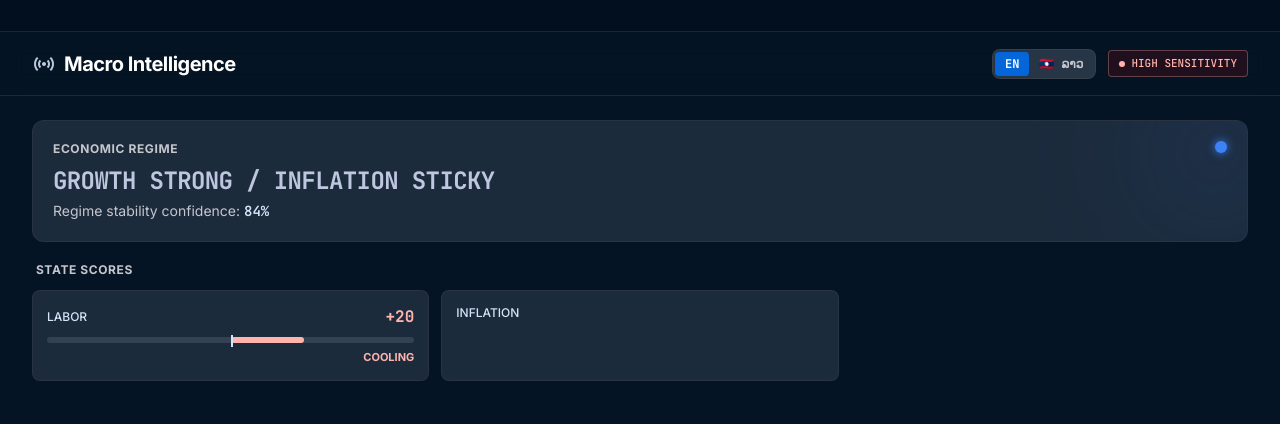
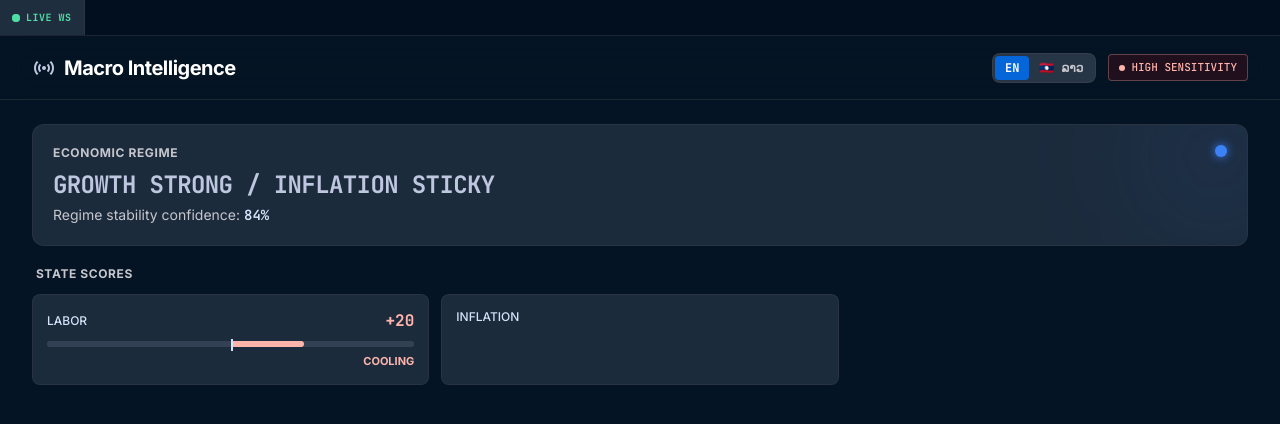
Before and after one commit to nickstartup101/Macro-Intelligence, a website: page public/index.html in a window 1280 px wide. Drawn offline with nearby package versions, Linux system fonts and the light colour scheme.

Commit message:
Update index.html

```diff
--- a/public/index.html
+++ b/public/index.html
@@ -71,12 +71,24 @@
 </head>
 <body class="antialiased min-h-screen pb-24 md:pb-8 selection:bg-secondary-container selection:text-on-secondary-container">
 
-    <!-- 1. LIVE MARQUEE TICKER TAPE -->
-    <div class="ticker-wrap h-8 border-b border-outline-variant/40 flex items-center sticky top-0 z-50">
+    <!-- LIVE REAL-TIME STREAMING TICKER TAPE -->
+<div class="ticker-wrap h-9 border-b border-outline-variant/40 flex items-center sticky top-0 z-50 bg-[#010f1f]">
+    <div class="flex items-center px-3 bg-surface-container-highest/80 border-r border-outline-variant/30 h-full z-10 shrink-0 gap-1.5">
+        <span class="relative flex h-2 w-2">
+            <span id="ws-pulse" class="animate-ping absolute inline-flex h-full w-full rounded-full bg-tertiary opacity-75"></span>
+            <span id="ws-dot" class="relative inline-flex rounded-full h-2 w-2 bg-tertiary"></span>
+        </span>
+        <span id="ws-status" class="font-mono text-[10px] font-bold text-tertiary uppercase tracking-wider">LIVE WS</span>
+    </div>
+
+    <!-- Continuous Marquee Track -->
+    <div class="overflow-hidden w-full relative flex items-center">
         <div id="ticker-track" class="ticker flex gap-8 font-mono text-xs px-4 text-on-surface-variant">
-            <!-- Dynamic quotes inserted via JS -->
+            <!-- Dynamically populated and live-updated by WebSocket engine -->
         </div>
     </div>
+</div>
+
 
     <!-- 2. TOP APP BAR WITH ROUTE & LANGUAGE SWITCHER -->
     <header class="bg-surface/90 backdrop-blur-md border-b border-outline-variant/40 flex items-center justify-between px-4 md:px-8 w-full h-16 sticky top-8 z-40">
```
